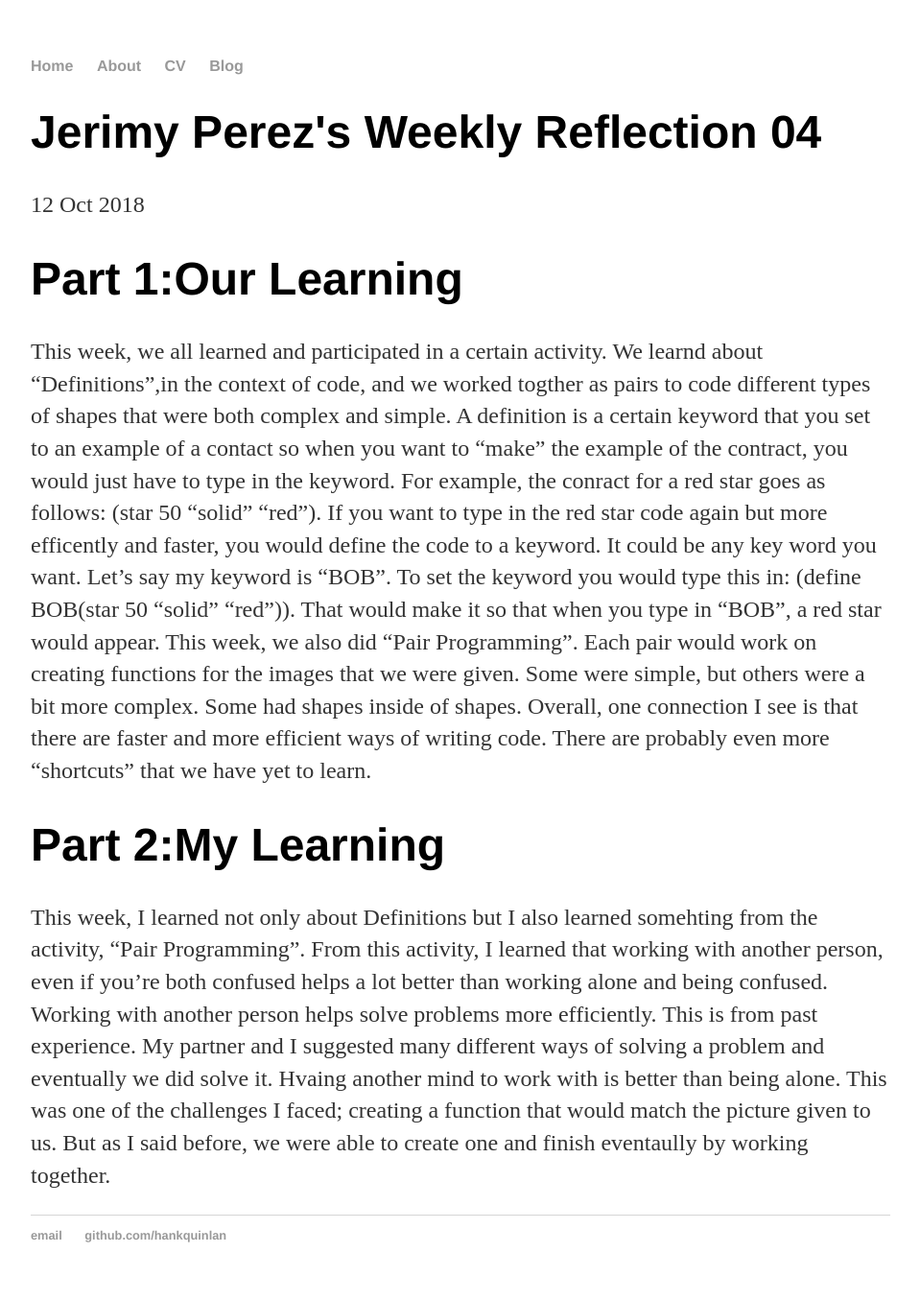
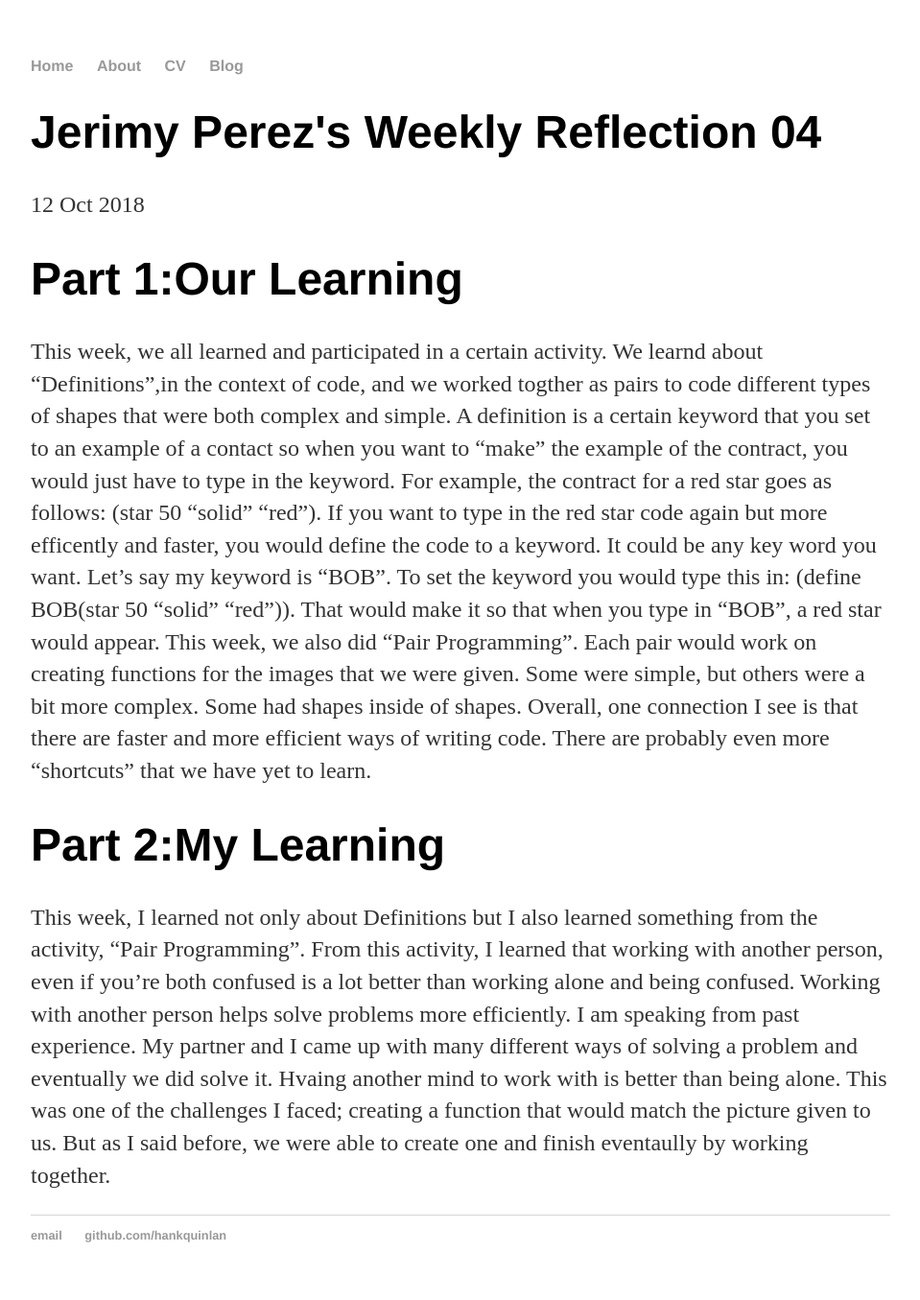
Before and after one commit to Jerimyp1996/Jerimyp1996.github.io, a Jekyll site: the page built from _posts/2018-10-12-weekly-reflection-04.md, in a window 1280 px wide. Shown: the whole page at 96% size, without its empty margins (160-1119 px from the left). Built offline with Jekyll 4.4.1, drawn with Linux system fonts in a browser that asks for light colours.

Commit message:
Update 2018-10-12-weekly-reflection-04.md

```diff
--- a/_posts/2018-10-12-weekly-reflection-04.md
+++ b/_posts/2018-10-12-weekly-reflection-04.md
@@ -6,8 +6,8 @@ date: 2018-10-12
 
 # Part 1:Our Learning
 
- This week, we all learned and participated in a certain activity. We learnd about "Definitions",in the context of code, and we worked togther as pairs to code different types of shapes that were both complex and simple. A definition is a certain keyword that you set to an example of a contact so when you want to "make" the example of the contract, you would just have to type in the keyword. For example, the conract for a red star goes as follows: (star 50 "solid" "red"). If you want to type in the red star code again but more efficently and faster, you would define the code to a keyword. It could be any key word you want. Let's say my keyword is "BOB". To set the keyword you would type this in: (define BOB(star 50 "solid" "red")). That would make it so that when you type in "BOB", a red star would appear. This week, we also did "Pair Programming". Each pair would work on creating functions for the images that we were given. Some were simple, but others were a bit more complex. Some had shapes inside of shapes. Overall, one connection I see is that there are faster and more efficient ways of writing code. There are probably even more "shortcuts" that we have yet to learn.
+ This week, we all learned and participated in a certain activity. We learnd about "Definitions",in the context of code, and we worked togther as pairs to code different types of shapes that were both complex and simple. A definition is a certain keyword that you set to an example of a contact so when you want to "make" the example of the contract, you would just have to type in the keyword. For example, the contract for a red star goes as follows: (star 50 "solid" "red"). If you want to type in the red star code again but more efficently and faster, you would define the code to a keyword. It could be any key word you want. Let's say my keyword is "BOB". To set the keyword you would type this in: (define BOB(star 50 "solid" "red")). That would make it so that when you type in "BOB", a red star would appear. This week, we also did "Pair Programming". Each pair would work on creating functions for the images that we were given. Some were simple, but others were a bit more complex. Some had shapes inside of shapes. Overall, one connection I see is that there are faster and more efficient ways of writing code. There are probably even more "shortcuts" that we have yet to learn.
 
 # Part 2:My Learning
 
- This week, I learned not only about Definitions but I also learned somehting from the activity, "Pair Programming". From this activity, I learned that working with another person, even if you're both confused helps a lot better than working alone and being confused. Working with another person helps solve problems more efficiently. This is from past experience. My partner and I suggested many different ways of solving a problem and eventually we did solve it. Hvaing another mind to work with is better than being alone. This was one of the challenges I faced; creating a function that would match the picture given to us. But as I said before, we were able to create one and finish eventaully by working together.
+ This week, I learned not only about Definitions but I also learned something from the activity, "Pair Programming". From this activity, I learned that working with another person, even if you're both confused is a lot better than working alone and being confused. Working with another person helps solve problems more efficiently. I am speaking from past experience. My partner and I came up with many different ways of solving a problem and eventually we did solve it. Hvaing another mind to work with is better than being alone. This was one of the challenges I faced; creating a function that would match the picture given to us. But as I said before, we were able to create one and finish eventaully by working together.
```
